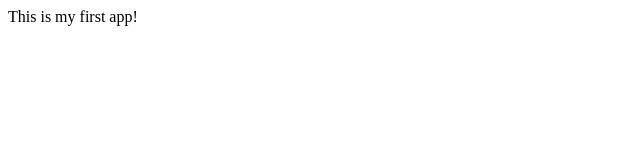
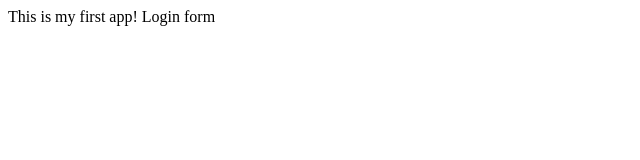
Before and after one commit to ntmatter07/myappsample, a plain HTML site: page index.html in a window 1280 px wide. Shown: the full height of the page, 0-640 px from the left. Drawn offline with Linux system fonts and the light colour scheme.

Commit message:
Login form

```diff
--- /dev/null
+++ b/dir2/app2.js
@@ -0,0 +1 @@
+console.log(1234);
--- a/index.html
+++ b/index.html
@@ -4,5 +4,6 @@
     </head>
     <body>
         This is my first app!
+        Login form
     </body>
 </html>
```
Also changed, not shown: login.html (added, +1 -0 lines), log.txt (added).
